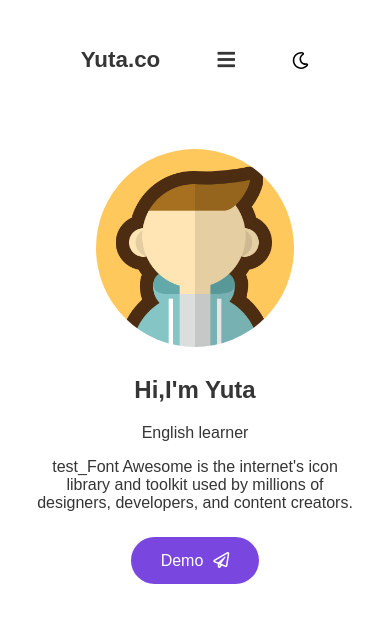
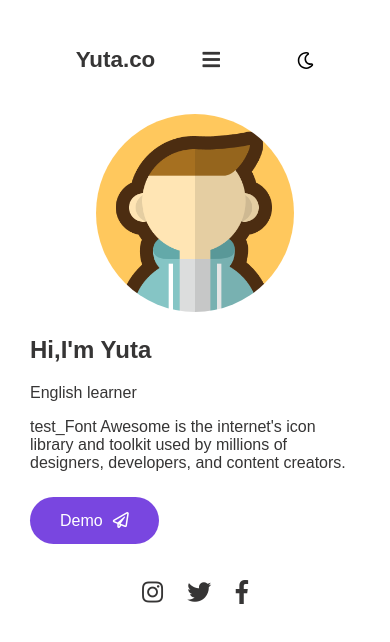
Before and after one commit to demo2023/demo2023, a plain HTML site: page index.html in a window 390 px wide. Drawn offline with nearby package versions, Linux system fonts and the light colour scheme.

Commit message:
Add files via upload

```diff
--- a/index.html
+++ b/index.html
@@ -27,9 +27,9 @@
                                 <nav class="nav_list" id="nav_list">
                                     <div class="nav_list_ul">
                                             <ul>
-                                                <li class="nav-link">Home</li>
-                                                <li class="nav-link">About</li>
-                                                <li class="nav-link">Contact</li>
+                                                <li class="nav-link"><a href="#">Home</a></li>
+                                                <li class="nav-link"><a href="#">About</a></li>
+                                                <li class="nav-link"><a href="#">Contact</a></li>
                                             </ul>
                                     </div>
                                 </nav>
@@ -47,7 +47,9 @@
                 <!---- navi end --->
 
 
-                <div class="main_top_content">
+                <div class="main_contents">
+
+                        <div class="top_main">
 
                                 <div class="top_title">
 
@@ -77,6 +79,23 @@
 
                         </div>
 
+
+                        <div class="footer_sns">
+
+                                <a href="#"><i class="fab fa-instagram"></i></a>
+
+                                <a href="https://twitter.com/lastshow2121"><i class="fab fa-twitter"></i></a>
+
+                                <a href="#"><i class="fab fa-facebook-f"></i></a>
+
+
+
+                        </div>
+
+
+
+                </div>
+
         </div>
 
     <script src="https://code.jquery.com/jquery-3.3.1.min.js"></script>
--- a/styles.css
+++ b/styles.css
@@ -25,6 +25,8 @@ a {
 :root {
     --primary-color: #fff;
     --secondary-color: #363535;
+    --snsbgprimary-color: #ebe7e7;
+    --snsbgsecondary-color: #494848;
 }
 
 
@@ -69,9 +71,7 @@ a {
     color: var(--secondary-color);
 }
 
-nav .brand-menu a{
-   font-size: 1.6rem;
-   padding: 1rem 0;
+.nav-link a{
    text-decoration: none;
    color: var(--secondary-color);
 }
@@ -92,7 +92,7 @@ nav .brand-menu a{
 #icon {
     width: 17px;
     cursor: pointer;
-    padding-left: 30px;
+    margin-left: 30px;
     color: var(--secondary-color);
 }
 
@@ -102,25 +102,32 @@ nav .brand-menu a{
 /*--- トップ　タイトルと名前 start   ---*/
 
 
-.main_top_content {
-    display: flex;
+.main_contents {
     align-items: center;
     margin-top: 3rem;
-    height: 30rem;
     margin: 0 auto;
+}
+
+.top_main {
+    display: flex;
+    max-width: 800px;
+    margin: 0 auto;
+    height: 30em;
+    align-items: center;
 }
 
 .top_title {
     max-width: 500px;
     margin:0 auto;
+    align-items: center;
 }
 
 .top_img {
-    align-items: center;
+
 }
 
 .top_img img {
-    width: 60%;
+    width: 100%;
     border-radius: 50%;
 }
 
@@ -134,6 +141,7 @@ nav .brand-menu a{
 
 .demo_btn {
     margin-top: 40px;
+    margin-bottom: 40px;
 }
 
 .demo_btn a {
@@ -147,11 +155,39 @@ nav .brand-menu a{
 
 
 
+
+
+
+/*--- footer sns start  ---*/
+
+.footer_sns {
+    padding-left: 40px;
+    padding-right: 40px;
+}
+
+.footer_sns i {
+    font-size: 1.5em;
+    color: var(--secondary-color);
+    margin: 10px;
+    /* background-color: var(--snsbgprimary-color);
+    padding: 10px;
+    border-radius: 50%; */
+}
+
+
+/*--- footer sns end  ---*/
+
+
+
+
+
 /*   ダークモード時　start   */
 
 .dark-theme {
     --primary-color: #272727;
     --secondary-color: #fff;
+    --snsbgprimary-color: #494848;
+    --snsbgsecondary-color: #d6d2d2;
 }
 
 
@@ -224,6 +260,20 @@ nav .brand-menu a{
     }
 
 
+    .top_main {
+        display: flex;
+        flex-direction: column-reverse;
+    }
+
+    .top_img {
+        max-width: 60%;
+    }
+
+    .footer_sns {
+        padding: 0px;
+        text-align: center;
+    }
+
 }
 
 /*   レスポンシブ end  */
```
Lines whose indentation alone changed are shown as unchanged.
